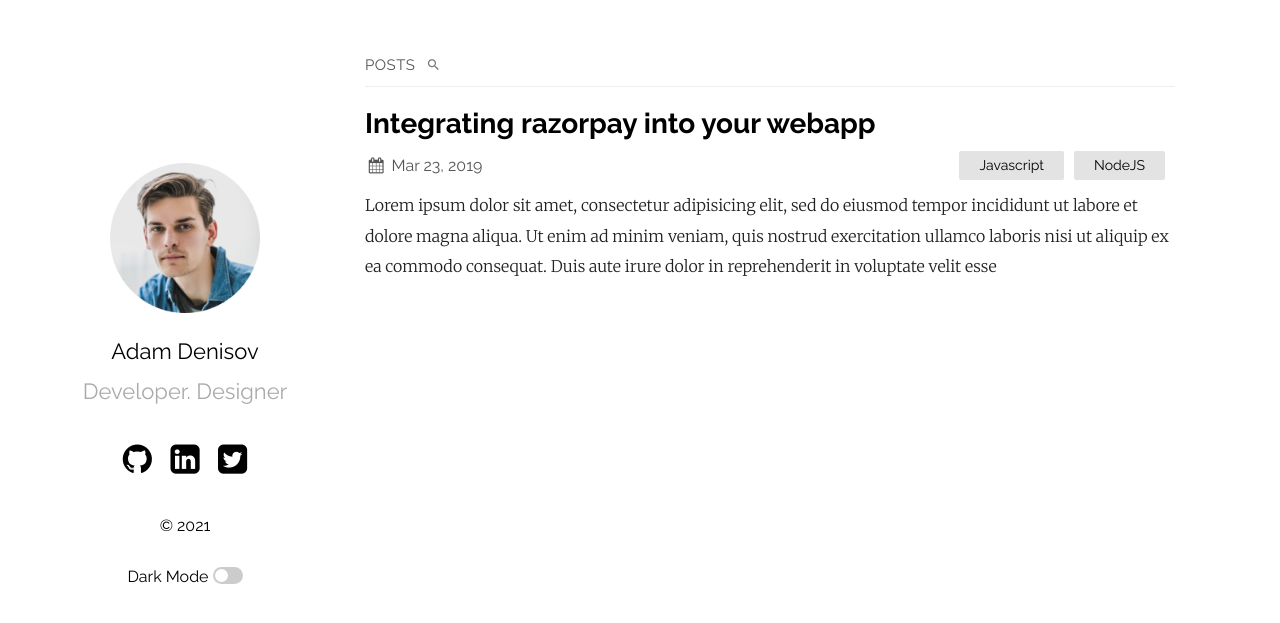
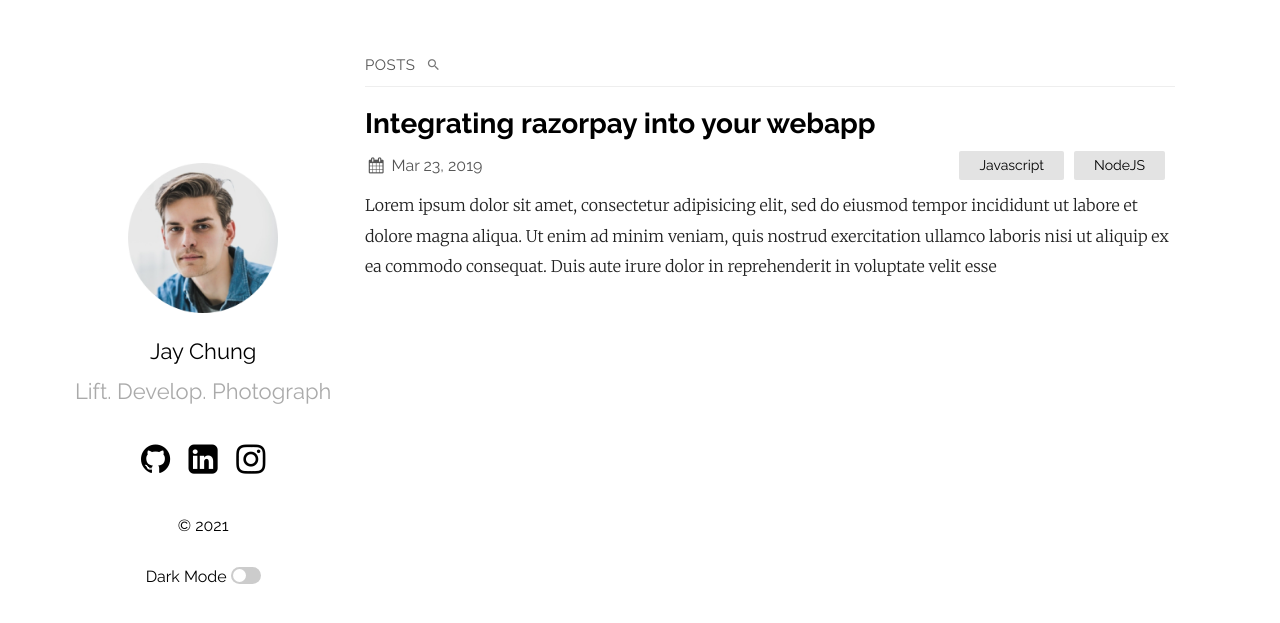
Before and after one commit to healthgongdoll/healthgongdoll.github.io, a Jekyll site: the page built from index.md, in a window 1280 px wide. Shown: the top 623 px of the page. Built offline with Jekyll 4.4.1, drawn with Linux system fonts in a browser that asks for light colours; part of the change alters nothing that is shown.

```diff
--- a/_config.yml
+++ b/_config.yml
@@ -1,6 +1,6 @@
-title: Your awesome title
-author: GitHub User
-email: your-email@domain.com
+title: Health GongDoll's CS Blog
+author: Jay Chung
+email: wayne0954@hotmail.com
 description: > # this means to ignore newlines until "show_exerpts:"
   Write an awesome description for your new site here. You can edit this
   line in _config.yml. It will appear in your document head meta (for
@@ -12,8 +12,8 @@ show_excerpts: true # set to true to show excerpts on the homepage
 sass:
   sass_dir: _sass
 plainwhite:
-  name: Adam Denisov
-  tagline: Developer. Designer
+  name: Jay Chung
+  tagline: Lift. Develop. Photograph
   date_format: "%b %-d, %Y"
   sitemap: true # set to true to generate sitemap.xml content
   search: true # set to true to enable searchbar
@@ -26,12 +26,11 @@ plainwhite:
     - post
   # generate social links in footer
   social_links:
-    twitter: samarsault
-    github:  samarsault
-    linkedIn: in/samarsault
+    github:  https://github.com/healthgongdoll
+    linkedIn: https://www.linkedin.com/in/jay-chung-9295881a4/
     #dribbble: jekyll
     #flickr:   jekyll
-    #instagram: jekyll
+    instagram: https://www.instagram.com/96_jyc/
     #pinterest: jekyll
     #youtube: jekyll
     #facebook: jekyll
```
